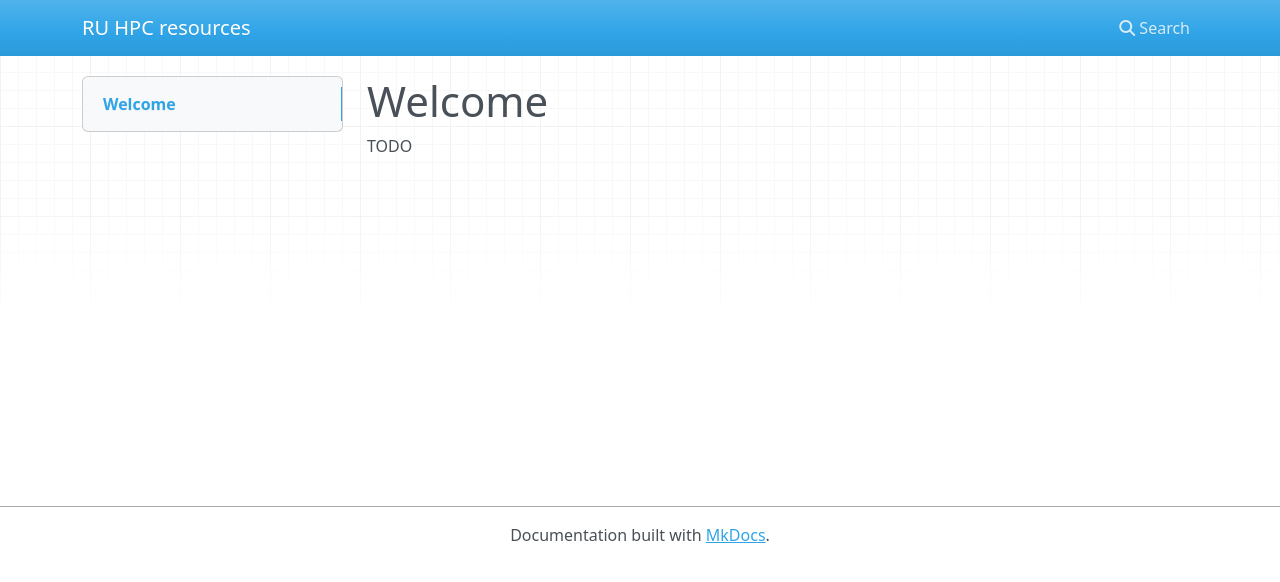
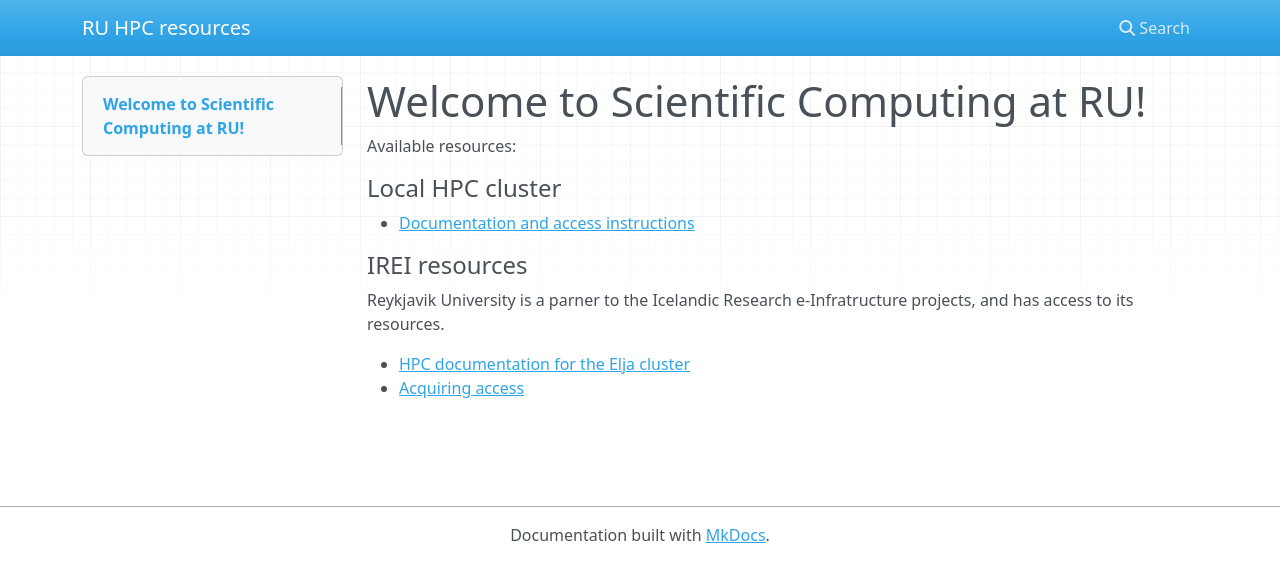
Before and after one commit to reykjavik-university/compute-docs, an MkDocs documentation site: the page built from docs/index.md, in a window 1280 px wide. Shown: the top 582 px of the page. Built offline with MkDocs 1.6.1, drawn with Linux system fonts in a browser that asks for light colours; nearby versions of some CDN libraries.

Commit message:
add links to basic resources

```diff
--- a/docs/index.md
+++ b/docs/index.md
@@ -1,3 +1,14 @@
-# Welcome
+# Welcome to Scientific Computing at RU!
 
-TODO
+Available resources:
+
+#### Local HPC cluster
+
+ - [Documentation and access instructions](https://computewiki.ru.is/)
+
+#### IREI resources
+
+Reykjavik University is a parner to the Icelandic Research e-Infratructure projects, and has access to its resources.
+
+ - [HPC documentation for the Elja cluster](https://irhpcwiki.hi.is/)
+ - [Acquiring access](https://irhpcwiki.hi.is/docs/intro/)
```
